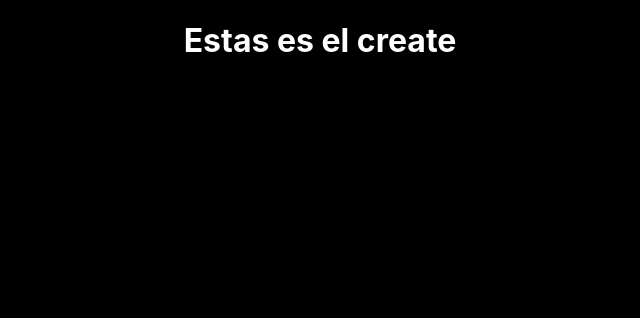
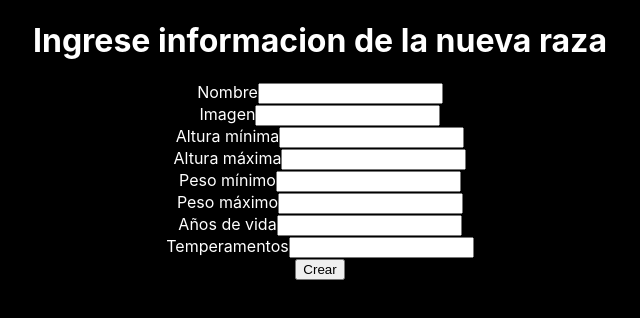
Before and after one commit to fenixreds/PI-DOGS-MAIN, a React (Create React App) app in the folder client/: page /create in a window 1280 px wide. Shown: the top 318 px of the page, without its empty margins (320-960 px from the left). Built offline with nearby package versions, Linux system fonts and the light colour scheme.

Commit message:
CREATE DOG FASE1

```diff
--- /dev/null
+++ b/client/src/components/form/form.component.jsx
@@ -0,0 +1,57 @@
+import './form.styles.css';
+
+function Form({handleChange,handleSubmit,dog}){
+    return(
+    <div >
+      <form>
+        <div>
+          <label>Nombre</label>
+          <input type="text" name="name"
+          value={dog.name} onChange={handleChange}/>
+        </div>
+        <div>
+          <label>Imagen</label>
+          <input type="text" name="image"
+          value={dog.image} onChange={handleChange}/>
+        </div>
+        <div>
+          <label>Altura mínima</label>
+          <input type="number" name="minHeight"
+          value={dog.minHeight} onChange={handleChange}/>
+        </div>
+        <div>
+          <label>Altura máxima</label>
+          <input type="number" name="maxHeight"
+          value={dog.maxHeight} onChange={handleChange}/>
+        </div>
+        <div>
+          <label>Peso mínimo</label>
+          <input type="number" name="minWeight"
+          value={dog.minWeight} onChange={handleChange}/>
+        </div>
+        <div>
+          <label>Peso máximo</label>
+          <input type="number" name="maxWeight"
+          value={dog.maxWeight} onChange={handleChange}/>
+        </div>
+        <div>
+          <label>Años de vida</label>
+          <input type="number" name="life_span"
+          value={dog.life_span} onChange={handleChange}/>
+        </div>
+        <div>
+          <label>Temperamentos</label>
+          <input type="text" name="temperament"
+          value={dog.temperament} onChange={handleChange}/>
+        </div>
+        <div>
+          <button type='submit' onClick={handleSubmit}>Crear</button>
+        </div>
+      </form>
+    </div>
+    )
+
+
+}
+
+export default Form;
--- a/client/src/redux/actions/index.js
+++ b/client/src/redux/actions/index.js
@@ -11,6 +11,10 @@ export const FILTER_ORIGIN="FILTER_ORIGIN"
 export const FILTER_ORIGIN_TEMPERAMENT="FILTER_ORIGIN_TEMPERAMENT"
 export const SORT_NAME="SORT_NAME"
 export const SORT_WEIGHT="SORT_WEIGHT"
+export const CREATE_DOG="CREATE_DOG"
+export const CLEAN_CREATE_DOG="CLEAN_CREATE_DOG"
+export const HANDLE_ERROR="HANDLE_ERROR"
+export const CLEAN_ERROR="CLEAN_ERROR"
 
 export function getDogs(){
     return async function(dispatch){
@@ -107,3 +111,38 @@ export function sortWeight(order){
         payload:order
     }
 }
+
+export function createDog(newDog){
+    return async function(dispatch){
+        try {
+            const URL="http://localhost:3001/dogs"
+            let response=await axios.post(URL,newDog);
+            return dispatch({
+                type:"CREATE_DOG",
+                payload:response
+            })
+
+        } catch (error) {
+            console.log(error);
+            return dispatch({
+                type:"HANDLE_ERROR",
+                payload:error
+            })
+        }
+
+    }
+}
+
+export function cleanCreateDog(){
+    return {
+        type:"CLEAN_CREATE_DOG",
+        payload:{}
+    }
+}
+
+export function cleanError(){
+    return {
+        type:"CLEAN_ERROR",
+        payload:{}
+    }
+}
--- a/client/src/redux/reducer/index.js
+++ b/client/src/redux/reducer/index.js
@@ -1,6 +1,8 @@
-import {GET_BY_NAME, GET_DOGS, GET_DETAIL, GET_RENDER_DOGS, CLEAN_DETAIL, GET_TEMPERAMENTS, FILTER_TEMPERAMENTS, FILTER_ORIGIN, FILTER_ORIGIN_TEMPERAMENT, SORT_NAME, SORT_WEIGHT} from "../actions";
+import {GET_BY_NAME, GET_DOGS, GET_DETAIL, GET_RENDER_DOGS, CLEAN_DETAIL, GET_TEMPERAMENTS, FILTER_TEMPERAMENTS,
+     FILTER_ORIGIN, FILTER_ORIGIN_TEMPERAMENT, SORT_NAME, SORT_WEIGHT, CREATE_DOG, CLEAN_CREATE_DOG,HANDLE_ERROR,
+     CLEAN_ERROR} from "../actions";
 
-let initialState={allDogs:[],dogsCopy:[],dog:[],renderDogs:[],temperaments:[],filteredDogs:[]};
+let initialState={allDogs:[],dogsCopy:[],dog:[],renderDogs:[],temperaments:[],filteredDogs:[],createdNewDog:[],error:[]};
 
 function rootReducer(state=initialState,action){
     switch(action.type){
@@ -200,6 +202,29 @@ function rootReducer(state=initialState,action){
                 allDogs:sortedWeight
             }
 
+        case CREATE_DOG:
+            return{
+                ...state,
+                createdNewDog:action.payload
+            }
+
+        case CLEAN_CREATE_DOG:
+            return{
+                ...state,
+                createdNewDog:[]
+            }
+
+        case HANDLE_ERROR:
+            return{
+                ...state,
+                error:action.payload
+            }
+
+        case CLEAN_ERROR:
+            return{
+                ...state,
+                error:[]
+            }
 
         default:
             return state
--- a/client/src/views/create/create.component.jsx
+++ b/client/src/views/create/create.component.jsx
@@ -1,11 +1,81 @@
-//import './detail.styles.css';
+import { useState,useEffect } from "react";
+import {useHistory} from 'react-router-dom';
+import Form from "../../components/form/form.component";
+import { useDispatch, useSelector } from "react-redux";
+import { cleanCreateDog, cleanError, createDog } from "../../redux/actions";
+
 
 function Create() {
-  return (
-    <div >
-      <h1>Estas es el create</h1>
+
+  const dispatch=useDispatch();
+  const history=useHistory();
+
+  const createdNewDog=useSelector((state)=>state.createdNewDog);
+  const error=useSelector((state)=>state.error)
+
+  const [newDog,setDog]=useState({
+    name:"",
+    image:"",
+    minHeight:"",
+    maxHeight:"",
+    minWeight:"",
+    maxWeight:"",
+    life_span:"",
+    temperament:"",
+
+  })
+
+  function handleChange(e){
+    e.preventDefault();
+    console.log(e.target.value);
+    setDog({
+      ...newDog,
+      [e.target.name]:e.target.value,
+    })
+  }
+
+  function handleSubmit(e){
+    e.preventDefault();
+    const newSelectDog={
+      reference_image_id:newDog.image,
+      name:newDog.name,
+      height:newDog.minHeight+" - "+newDog.maxHeight,
+      weight:newDog.minWeight+" - "+newDog.maxWeight,
+      life_span:newDog.life_span+" years",
+      temperamentId:newDog.temperament
+    }
+    console.log(newSelectDog);
+    dispatch(createDog(newSelectDog));
+
+
+  }
+  useEffect(()=>{
+    return ()=>{
+      dispatch(cleanCreateDog());
+      dispatch(cleanError());
+    };
+  },[dispatch])
+
+  useEffect(()=>{
+    if(createdNewDog.status===200){
+      window.alert("La nueva raza fue creada exitosamente");
+      history.push('/home')
+    }else if(error.response){
+      console.log(error.response);
+      window.alert("La raza ya existe o faltan datos");
+
+    }
+
+  },[dispatch,createdNewDog,error,history]);
+
+
+  return(
+    <div>
+      <h1>Ingrese informacion de la nueva raza</h1>
+      <Form handleChange={handleChange} handleSubmit={handleSubmit} dog={newDog}/>
     </div>
-  );
+  )
+
 }
 
 export default Create;
```
Also changed, not shown: client/src/components/form/form.styles.css (added).
